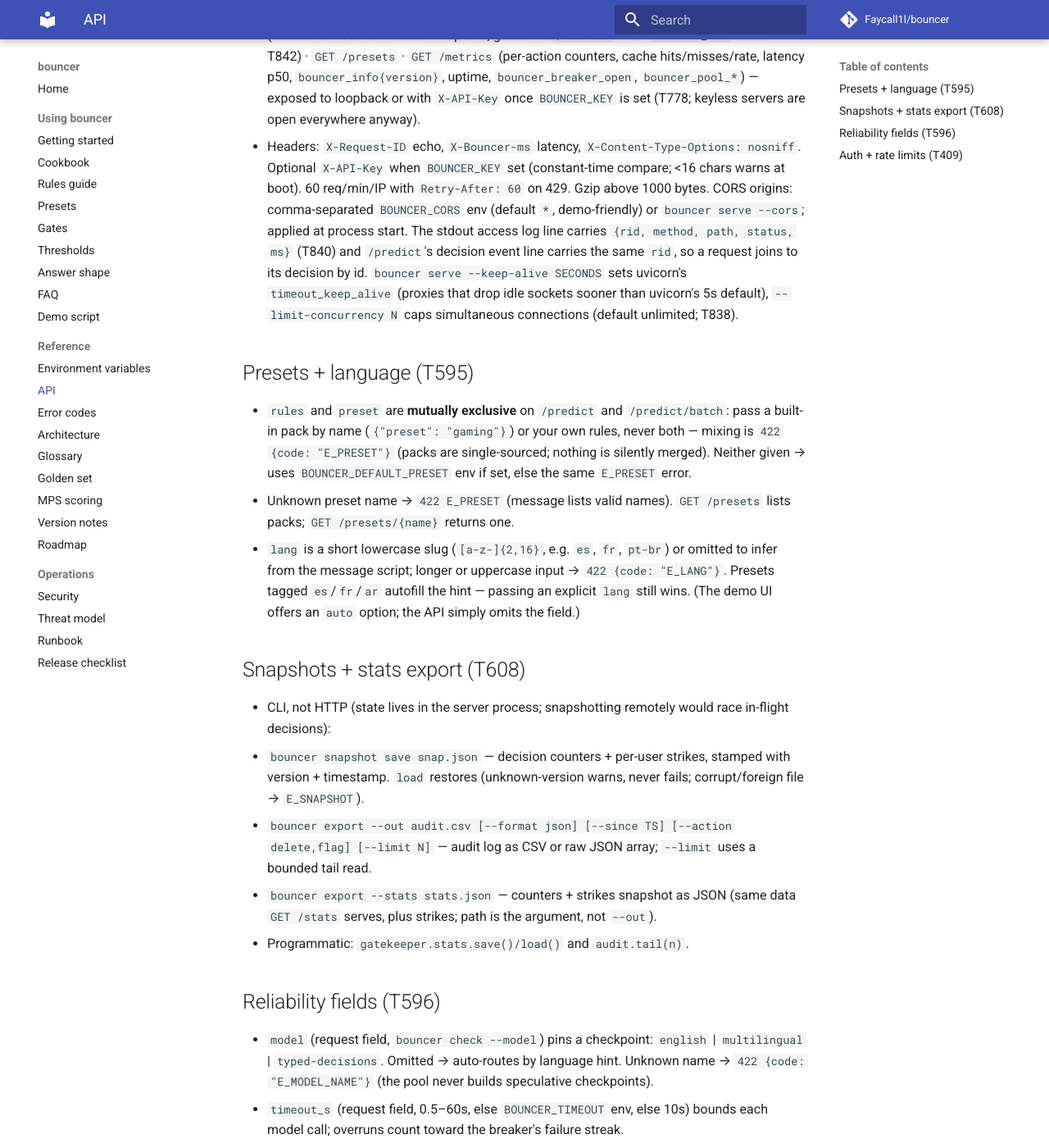
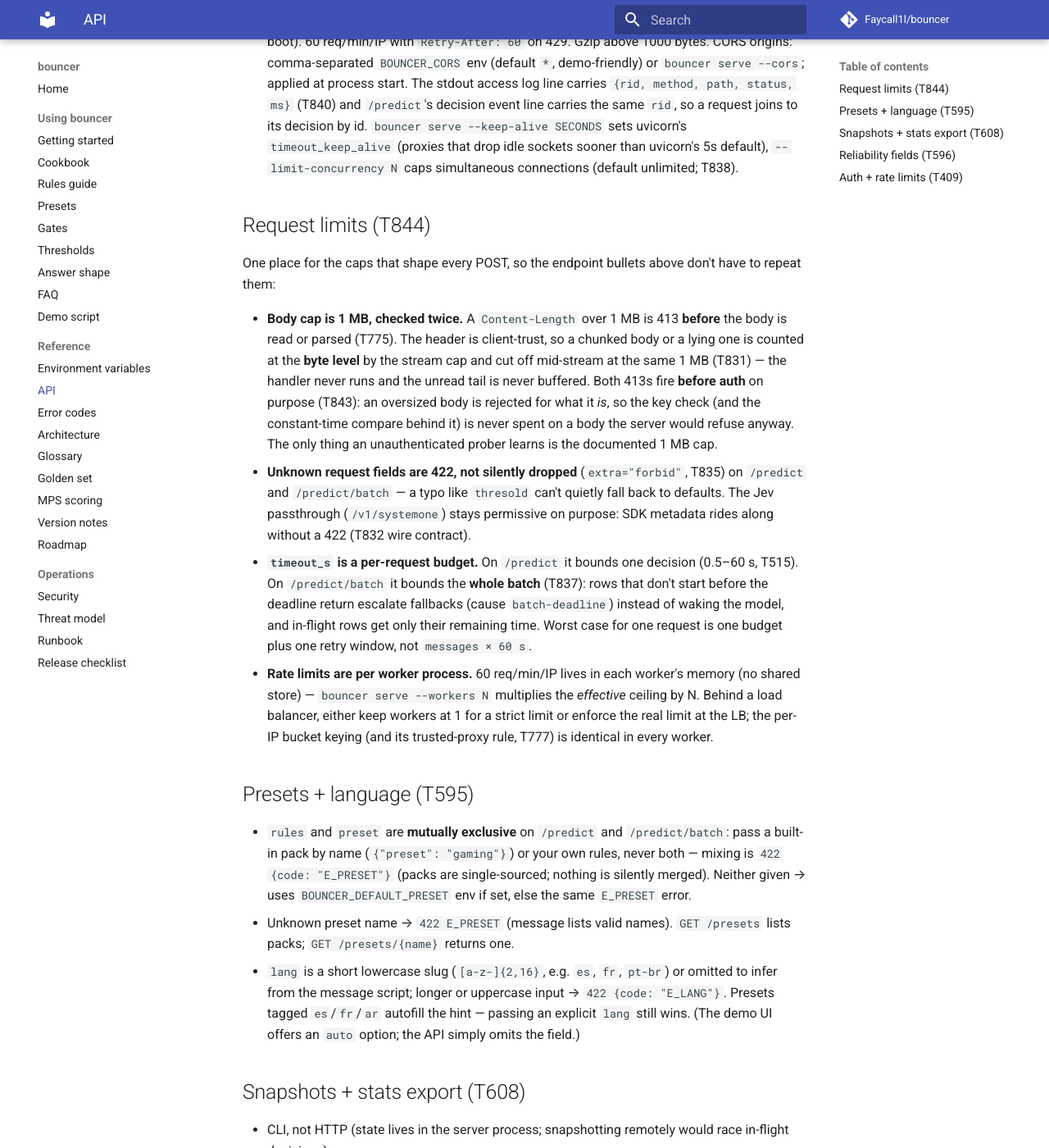
Before and after one commit to Faycall1l/bouncer, an MkDocs documentation site: the page built from docs/api.md, in a window 1280 px wide and 1400 px high, scrolled down 906 px. Shown: the whole window at 82% size. Built offline with MkDocs 1.6.1 and Material for MkDocs 9.7.7, drawn with Linux system fonts in a browser that asks for light colours; comment, search, counter and statistics services are not loaded; some of the changed text lies outside the part shown.

Commit message:
T844 docs: api.md gains one Request limits section consolidating the four cross-cutting caps — double body-cap check and its before-auth ordering, extra-field policy, the per-request timeout budget including the batch deadline, and that rate buckets are per worker process; endpoint bullets point at it and a doc-pin test keeps it from scattering again

```diff
--- a/docs/api.md
+++ b/docs/api.md
@@ -8,15 +8,8 @@ _(Last checked against v0.4.0.)_
   `rules` caps (T773): 1–12 keys, each a
   ≤24-char slug (`a-z0-9-`) with value ≤ 280 chars — bombs get 422
   `E_RULES_COUNT`/`E_RULES_ID`/`E_RULES_TEXT`. Rule errors → 422 `{code, message}`.
-  Unknown request fields are **422, not silently dropped** (`extra="forbid"`,
-  T835) — a typo like `thresold` can't quietly fall back to defaults.
-  All POST bodies whose `Content-Length` exceeds 1 MB are 413 **before**
-  they're parsed (T775) — and bodies that blow the cap mid-stream (chunked
-  or a lying header) are cut off at the byte level before the handler runs
-  (T831). Both 413s fire **before auth** on purpose: an oversized body is
-  rejected for what it *is*, so the key check (and the constant-time compare
-  behind it) is never spent on a body the server would refuse anyway. The
-  only thing an unauthenticated prober learns is the documented 1 MB cap.
+  See [Request limits](#request-limits-t844) for body caps, extra fields
+  and deadline semantics.
 * `POST /predict/batch` `{messages[], rules, threshold?, allow_threshold?,
   delete_threshold?, lang?, timeout_s?}` → array, order kept. 1–32 messages
   (else 422/413), each ≤ 8000 chars. `lang` validates and routes like
@@ -48,6 +41,38 @@ _(Last checked against v0.4.0.)_
   `timeout_keep_alive` (proxies that drop idle sockets sooner than uvicorn's 5s
   default), `--limit-concurrency N` caps simultaneous connections (default
   unlimited; T838).
+
+## Request limits (T844)
+
+One place for the caps that shape every POST, so the endpoint bullets above
+don't have to repeat them:
+
+* **Body cap is 1 MB, checked twice.** A `Content-Length` over 1 MB is 413
+  **before** the body is read or parsed (T775). The header is client-trust,
+  so a chunked body or a lying one is counted at the **byte level** by the
+  stream cap and cut off mid-stream at the same 1 MB (T831) — the handler
+  never runs and the unread tail is never buffered. Both 413s fire
+  **before auth** on purpose (T843): an oversized body is rejected for what
+  it *is*, so the key check (and the constant-time compare behind it) is
+  never spent on a body the server would refuse anyway. The only thing an
+  unauthenticated prober learns is the documented 1 MB cap.
+* **Unknown request fields are 422, not silently dropped** (`extra="forbid"`,
+  T835) on `/predict` and `/predict/batch` — a typo like `thresold` can't
+  quietly fall back to defaults. The Jev passthrough (`/v1/systemone`) stays
+  permissive on purpose: SDK metadata rides along without a 422 (T832 wire
+  contract).
+* **`timeout_s` is a per-request budget.** On `/predict` it bounds one
+  decision (0.5–60 s, T515). On `/predict/batch` it bounds the **whole
+  batch** (T837): rows that don't start before the deadline return escalate
+  fallbacks (cause `batch-deadline`) instead of waking the model, and
+  in-flight rows get only their remaining time. Worst case for one request
+  is one budget plus one retry window, not `messages × 60 s`.
+* **Rate limits are per worker process.** 60 req/min/IP lives in each
+  worker's memory (no shared store) — `bouncer serve --workers N` multiplies
+  the *effective* ceiling by N. Behind a load balancer, either keep workers
+  at 1 for a strict limit or enforce the real limit at the LB; the
+  per-IP bucket keying (and its trusted-proxy rule, T777) is identical in
+  every worker.
 
 ## Presets + language (T595)
 
```
Also changed, not shown: TODO.md (+1 -1 lines), 1 other file.
